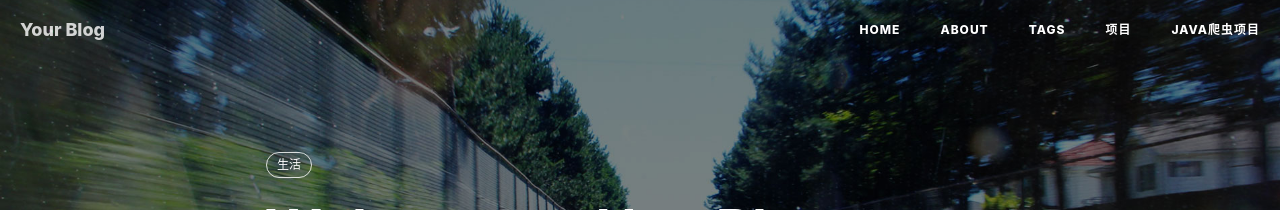
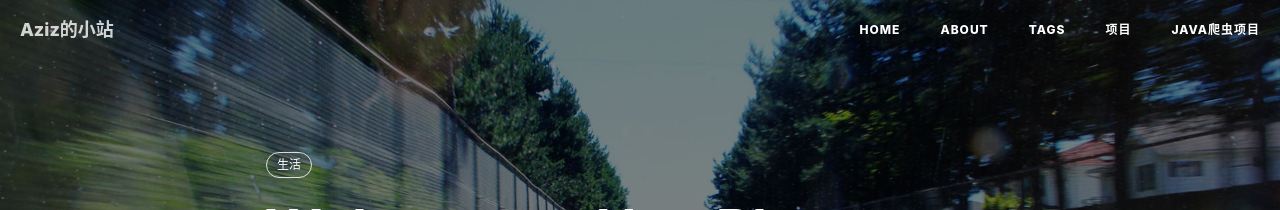
Before and after one commit to seolin/seolin.github.io, a Jekyll site: the page built from _posts/2014-01-29-hello-2015.markdown, in a window 1280 px wide. Shown: the top 210 px of the page. Built offline with Jekyll 4.4.1, drawn with Linux system fonts in a browser that asks for light colours; nearby versions of some CDN libraries; comment, search, counter and statistics services are not loaded; some of the changed text lies outside the part shown.

Commit message:
config文件修改

```diff
--- a/_config.yml
+++ b/_config.yml
@@ -1,22 +1,22 @@
 # Site settings
-title: Your Blog
-SEOTitle: 你的博客 | Your Blog
+title: Aziz的小站
+SEOTitle: Aziz的小站 | Aziz
 header-img: img/home-bg.jpg
-email: huxpro@gmail.com
+email: seolinAziz@163.com
 description: ""
 keyword: ""
-url: "http://huangxuan.me"              # your host, for absolute URL
-baseurl: "/huxblog-boilerplate"         # for example, '/blog' if your blog hosted on 'host/blog'
+url: "https://seolin.github.io/"              # your host, for absolute URL
+baseurl: ""         # for example, '/blog' if your blog hosted on 'host/blog'
 
 
 
 # SNS settings
 RSS: false
-weibo_username:     huxpro
-zhihu_username:     huxpro
-github_username:    huxpro
+#weibo_username:     huxpro
+#zhihu_username:     huxpro
+github_username:    seolinAziz
 #twitter_username:  huxpro
-facebook_username:  huxpro
+#facebook_username:  huxpro
 
 
 
```
